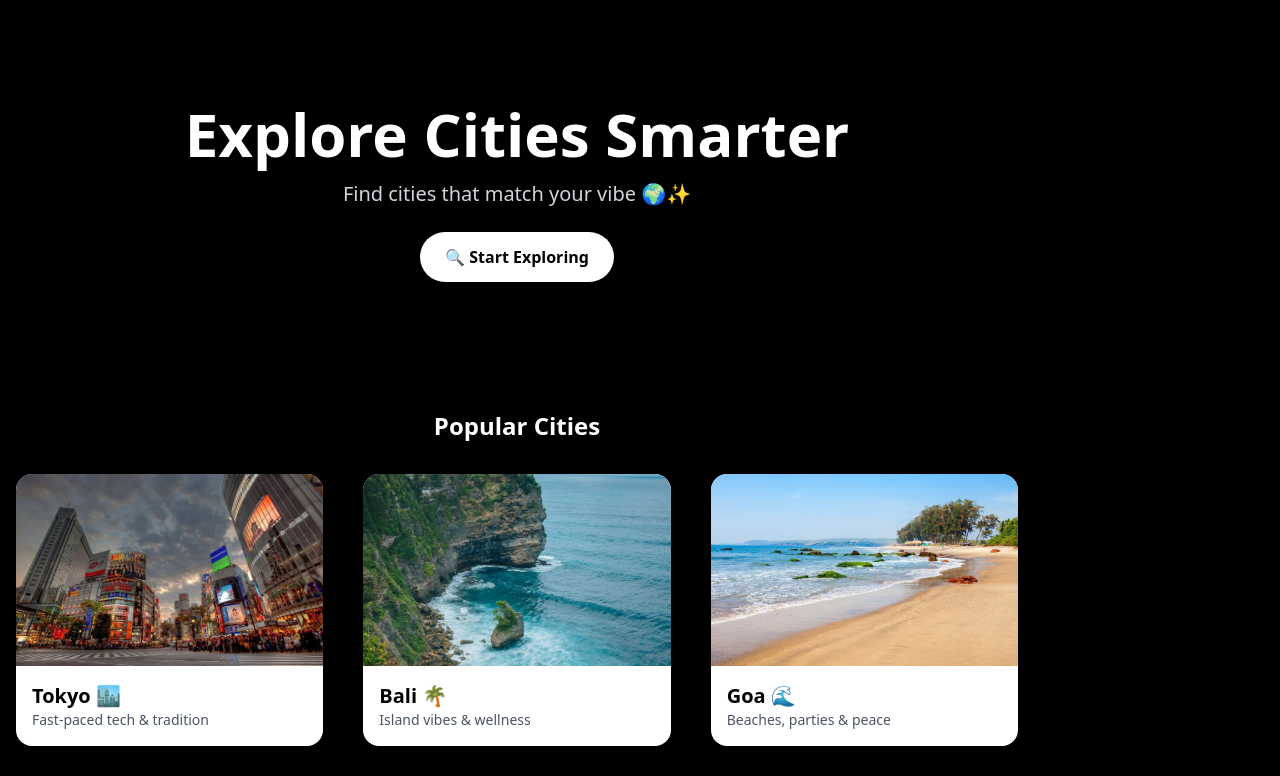
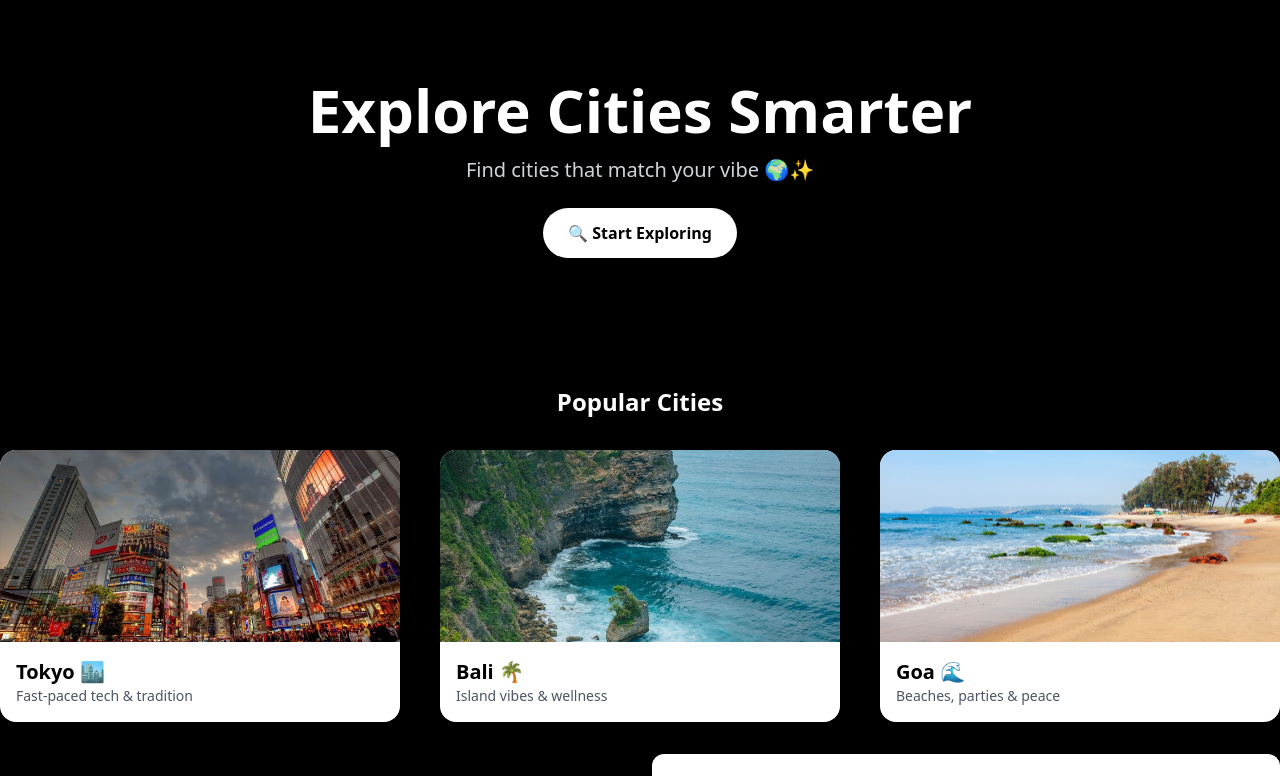
Before and after one commit to hmhlabzio/Nomad, a React (Vite) app: page / in a window 1280 px wide. Shown: the top 776 px of the page. Built offline with nearby package versions, Linux system fonts and the light colour scheme.

Commit message:
Details POP

```diff
--- a/package.json
+++ b/package.json
@@ -10,6 +10,7 @@
     "preview": "vite preview"
   },
   "dependencies": {
+    "nomad-frontend": "file:",
     "react": "^19.1.0",
     "react-dom": "^19.1.0",
     "recharts": "^2.15.3"
--- a/src/App.css
+++ b/src/App.css
@@ -1,8 +1,12 @@
+
+
 #root {
-  max-width: 1400px;
-  margin: 0 auto;
+  width: 100%;
+  height: 100%;
+  margin: 0;
   padding: 2rem;
   text-align: center;
+  box-sizing: border-box;
 }
 
 .logo {
--- a/src/App.jsx
+++ b/src/App.jsx
@@ -8,7 +8,8 @@ import LifestyleMeter from "./components/LifestyleMeter";
 function App() {
   return (
     <div className="bg-black text-white min-h-screen flex flex-col items-center">
-    <div className="w-full max-w-[1800px] px-4 py-6">
+    {/* <div className="w-full max-w-[1800px] px-4 py-6">w-full */}
+     <div className="w-full">
       <Hero />
       <CityPreview />
       <div className="grid grid-cols-1 md:grid-cols-2 gap-6 mt-8">
--- a/src/components/CityPreview.jsx
+++ b/src/components/CityPreview.jsx
@@ -1,37 +1,77 @@
+
+
+
+
+import { useState } from 'react';
+
 function CityPreview() {
+  const [selectedCity, setSelectedCity] = useState(null);
+  const [isModalOpen, setIsModalOpen] = useState(false);
+  const [hoveredCity, setHoveredCity] = useState(null);
+
   const cities = [
     {
       name: "Tokyo 🏙️",
       image: "/images/tokyo.jpg",
       tagline: "Fast-paced tech & tradition",
+      cafes: "4500+ specialty coffee shops",
+      coworkingCost: "$300-500/month",
+      safety: "Very Safe (9.2/10)",
+      wifiSpeed: "100 Mbps average",
     },
     {
       name: "Bali 🌴",
       image: "/images/bali.jpg",
       tagline: "Island vibes & wellness",
+      cafes: "1200+ relaxed beach cafes",
+      coworkingCost: "$150-300/month",
+      safety: "Generally Safe (7.8/10)",
+      wifiSpeed: "35 Mbps average",
     },
     {
       name: "Goa 🌊",
       image: "/images/goa.jpg",
       tagline: "Beaches, parties & peace",
+      cafes: "800+ eclectic beach shacks",
+      coworkingCost: "$100-250/month",
+      safety: "Moderately Safe (7.0/10)",
+      wifiSpeed: "25 Mbps average",
     },
   ];
 
+  const handleCityClick = (city) => {
+    setSelectedCity(city);
+    setIsModalOpen(true);
+  };
+
+  const closeModal = () => {
+    setIsModalOpen(false);
+  };
+
   return (
     <div className="w-full mt-12">
-
       <h2 className="text-2xl font-semibold mb-8 text-center">Popular Cities</h2>
       <div className="grid grid-cols-1 md:grid-cols-3 gap-10">
         {cities.map((city) => (
           <div
             key={city.name}
-            className="bg-white text-black rounded-2xl overflow-hidden shadow-lg"
+            className="bg-white text-black rounded-2xl overflow-hidden shadow-lg cursor-pointer hover:shadow-xl transition-all duration-300 relative"
+            onClick={() => handleCityClick(city)}
+            onMouseEnter={() => setHoveredCity(city.name)}
+            onMouseLeave={() => setHoveredCity(null)}
           >
-            <img
-              src={city.image}
-              alt={city.name}
-              className="h-48 w-full object-cover"
-            />
+            <div className="relative">
+              <img
+                src={city.image}
+                alt={city.name}
+                className="h-48 w-full object-cover transition-all duration-300"
+              />
+              {hoveredCity === city.name && (
+                <div className="absolute inset-0 bg-black bg-opacity-40 flex items-center justify-center transition-all duration-300">
+                  <span className="text-white font-bold text-lg">View Details</span>
+                </div>
+              )}
+            </div>
             <div className="p-4">
               <h3 className="text-xl font-bold">{city.name}</h3>
               <p className="text-sm text-gray-600">{city.tagline}</p>
@@ -40,6 +80,115 @@ function CityPreview() {
         ))}
       </div>
 
+      {/* Modal */}
+      {isModalOpen && selectedCity && (
+        <div className="fixed inset-0 bg-black bg-opacity-50 flex items-center justify-center p-4 z-50">
+          <div className="bg-white rounded-2xl max-w-md w-full overflow-hidden shadow-2xl">
+            <img
+              src={selectedCity.image}
+              alt={selectedCity.name}
+              className="h-48 w-full object-cover"
+            />
+            <div className="p-6 text-black"> {/* Added text-black here */}
+              <div className="flex justify-between items-start mb-4">
+                <div>
+                  <h3 className="text-2xl font-bold">{selectedCity.name}</h3>
+                  <p className="text-gray-700">{selectedCity.tagline}</p> {/* Changed to gray-700 */}
+                </div>
+                <button
+                  onClick={closeModal}
+                  className="text-gray-700 hover:text-gray-900" /* Changed to gray-700 */
+                >
+                  <svg
+                    xmlns="http://www.w3.org/2000/svg"
+                    className="h-6 w-6"
+                    fill="none"
+                    viewBox="0 0 24 24"
+                    stroke="currentColor"
+                  >
+                    <path
+                      strokeLinecap="round"
+                      strokeLinejoin="round"
+                      strokeWidth={2}
+                      d="M6 18L18 6M6 6l12 12"
+                    />
+                  </svg>
+                </button>
+              </div>
+
+              <div className="space-y-3">
+                <div className="flex items-center">
+                  <svg
+                    xmlns="http://www.w3.org/2000/svg"
+                    className="h-5 w-5 text-yellow-500 mr-2"
+                    viewBox="0 0 20 20"
+                    fill="currentColor"
+                  >
+                    <path
+                      fillRule="evenodd"
+                      d="M10 2a1 1 0 011 1v1a1 1 0 11-2 0V3a1 1 0 011-1zm4 8a4 4 0 11-8 0 4 4 0 018 0zm-.464 4.95l.707.707a1 1 0 001.414-1.414l-.707-.707a1 1 0 00-1.414 1.414zm2.12-10.607a1 1 0 010 1.414l-.706.707a1 1 0 11-1.414-1.414l.707-.707a1 1 0 011.414 0zM17 11a1 1 0 100-2h-1a1 1 0 100 2h1zm-7 4a1 1 0 011 1v1a1 1 0 11-2 0v-1a1 1 0 011-1zM5.05 6.464A1 1 0 106.465 5.05l-.708-.707a1 1 0 00-1.414 1.414l.707.707zm1.414 8.486l-.707.707a1 1 0 01-1.414-1.414l.707-.707a1 1 0 011.414 1.414zM4 11a1 1 0 100-2H3a1 1 0 000 2h1z"
+                      clipRule="evenodd"
+                    />
+                  </svg>
+                  <span className="font-medium">Cafes:</span> {selectedCity.cafes}
+                </div>
+                <div className="flex items-center">
+                  <svg
+                    xmlns="http://www.w3.org/2000/svg"
+                    className="h-5 w-5 text-blue-500 mr-2"
+                    viewBox="0 0 20 20"
+                    fill="currentColor"
+                  >
+                    <path
+                      fillRule="evenodd"
+                      d="M4 4a2 2 0 012-2h8a2 2 0 012 2v12a2 2 0 01-2 2H6a2 2 0 01-2-2V4zm2 0v12h8V4H6z"
+                      clipRule="evenodd"
+                    />
+                  </svg>
+                  <span className="font-medium">Coworking Cost:</span> {selectedCity.coworkingCost}
+                </div>
+                <div className="flex items-center">
+                  <svg
+                    xmlns="http://www.w3.org/2000/svg"
+                    className="h-5 w-5 text-green-500 mr-2"
+                    viewBox="0 0 20 20"
+                    fill="currentColor"
+                  >
+                    <path
+                      fillRule="evenodd"
+                      d="M10 18a8 8 0 100-16 8 8 0 000 16zm3.707-9.293a1 1 0 00-1.414-1.414L9 10.586 7.707 9.293a1 1 0 00-1.414 1.414l2 2a1 1 0 001.414 0l4-4z"
+                      clipRule="evenodd"
+                    />
+                  </svg>
+                  <span className="font-medium">Safety:</span> {selectedCity.safety}
+                </div>
+                <div className="flex items-center">
+                  <svg
+                    xmlns="http://www.w3.org/2000/svg"
+                    className="h-5 w-5 text-purple-500 mr-2"
+                    viewBox="0 0 20 20"
+                    fill="currentColor"
+                  >
+                    <path
+                      fillRule="evenodd"
+                      d="M5 9V7a5 5 0 0110 0v2a2 2 0 012 2v5a2 2 0 01-2 2H5a2 2 0 01-2-2v-5a2 2 0 012-2zm8-2v2H7V7a3 3 0 016 0z"
+                      clipRule="evenodd"
+                    />
+                  </svg>
+                  <span className="font-medium">WiFi Speed:</span> {selectedCity.wifiSpeed}
+                </div>
+              </div>
+
+              <button
+                onClick={closeModal}
+                className="mt-6 w-full bg-blue-500 hover:bg-blue-600 text-white py-2 px-4 rounded-lg transition-colors duration-300"
+              >
+                Close
+              </button>
+            </div>
+          </div>
+        </div>
+      )}
     </div>
   );
 }
--- a/src/index.css
+++ b/src/index.css
@@ -1,11 +1,15 @@
+
+
 @layer base {
   html, body {
     width: 100%;
+    height: 100%;
     margin: 0;
     padding: 0;
     overflow-x: hidden;
   }
 }
+
 :root {
   font-family: system-ui, Avenir, Helvetica, Arial, sans-serif;
   line-height: 1.5;
@@ -32,10 +36,22 @@ a:hover {
 
 body {
   margin: 0;
+  width: 100%;
+  height: 100%;
   display: flex;
-  place-items: center;
-  min-width: 320px;
+  flex-direction: column;
+  align-items: center;
+  justify-content: flex-start;
+  min-width: 100vw;
   min-height: 100vh;
+  overflow-x: hidden;
+}
+
+#root {
+  width: 100%;
+  height: 100%;
+  display: flex;
+  flex-direction: column;
 }
 
 h1 {
```
Also changed, not shown: 2 other files (tests, documents, lock files or other folders).
